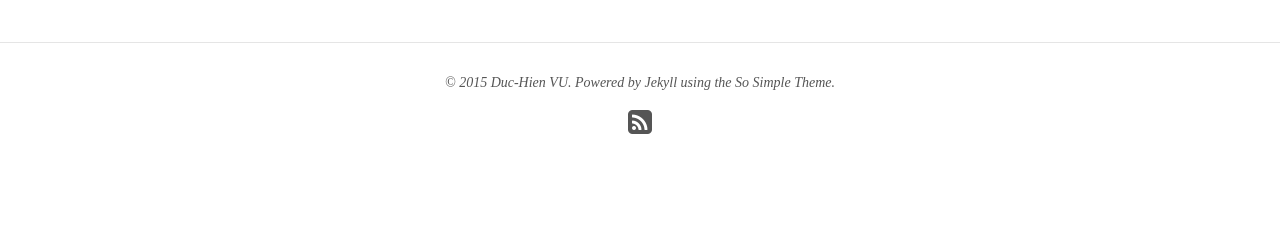
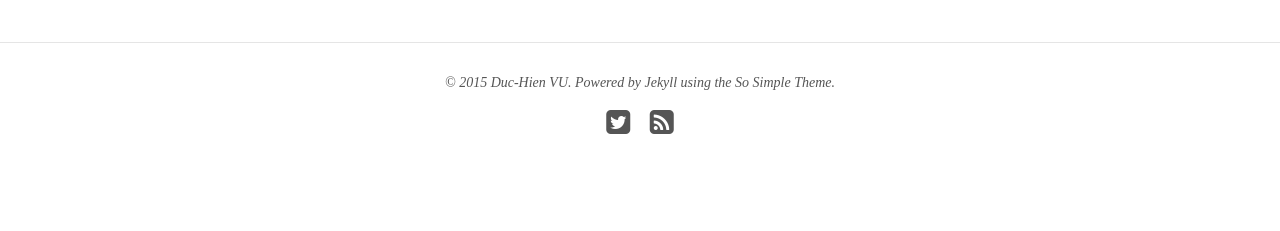
Before and after one commit to littleactuary/littleactuary.github.io, a Jekyll site: the page built from index.html, in a window 1280 px wide. Shown: the part 1526-1757 px from the top of the page. Built offline with Jekyll 4.4.1, drawn with Linux system fonts in a browser that asks for light colours; nearby versions of some CDN libraries.

```diff
--- a/_config.yml
+++ b/_config.yml
@@ -37,7 +37,7 @@ owner:
   avatar: bio-photo.jpg
   email: duchienvu91@gmail.com
   disqus-shortname:
-  twitter: #duc_hien_vu
+  twitter: duc_hien_vu
   facebook: #vuhien
   github: #littleactuary
   stackexchange:
```
